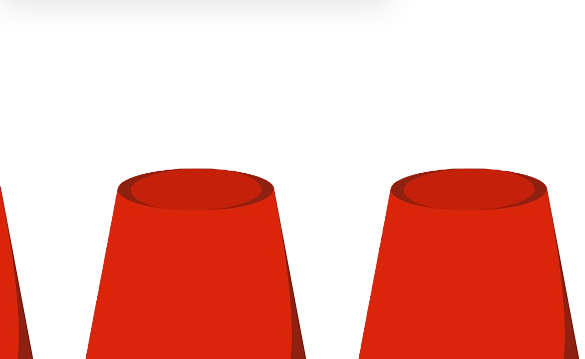
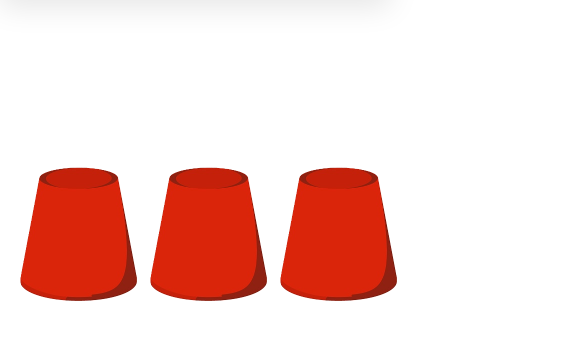
Before and after one commit to GabrielRomanGitHub/FacilitiesManagementWebsite, a plain HTML site: page visit.html in a window 390 px wide. Shown: the part 83-442 px from the top of the page, 585 px wide, since content can reach past the window. Drawn offline with Linux system fonts and the light colour scheme.

Commit message:
Changed a few images, added references, responsive design for the coin game.

```diff
--- a/css/style.css
+++ b/css/style.css
@@ -358,6 +358,8 @@ nav .nav-container{
     justify-content: center;
     margin-top: 250px;
     margin-bottom: -75px;
+    max-width: 100%;
+    height: auto;
 }
 .cup-container {
     position: relative;
@@ -416,6 +418,14 @@ nav .nav-container{
     .application-box form{
         width: 100%;
     }
+    .cup-container{
+        width: 90%;
+        margin-right: 1%;
+        height: auto;
+    }
+    .coin{
+        width: 10.5%;
+        height: auto;
 }
 @media screen and (max-width: 750px) {
     .links{
```
Also changed, not shown: index.html (+10 -0 lines), images/cleaners-image.jpg, images/cup.jpg (deleted), images/guards-image.jpg.
